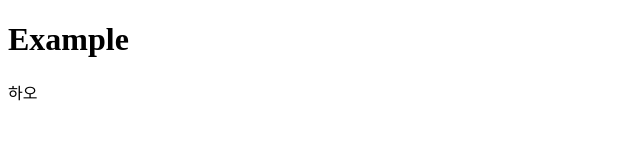
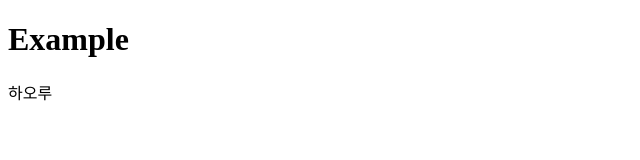
Before and after one commit to BowStringClue/git-use-example, a plain HTML site: page index.html in a window 1280 px wide. Shown: the full height of the page, 0-640 px from the left. Drawn offline with Linux system fonts and the light colour scheme.

Commit message:
하오루 맛있다.

```diff
--- a/index.html
+++ b/index.html
@@ -7,6 +7,6 @@
 </head>
 <body>
   <h1>Example</h1>
-  <div>하오</div>
+  <div>하오루</div>
 </body>
 </html>
```
